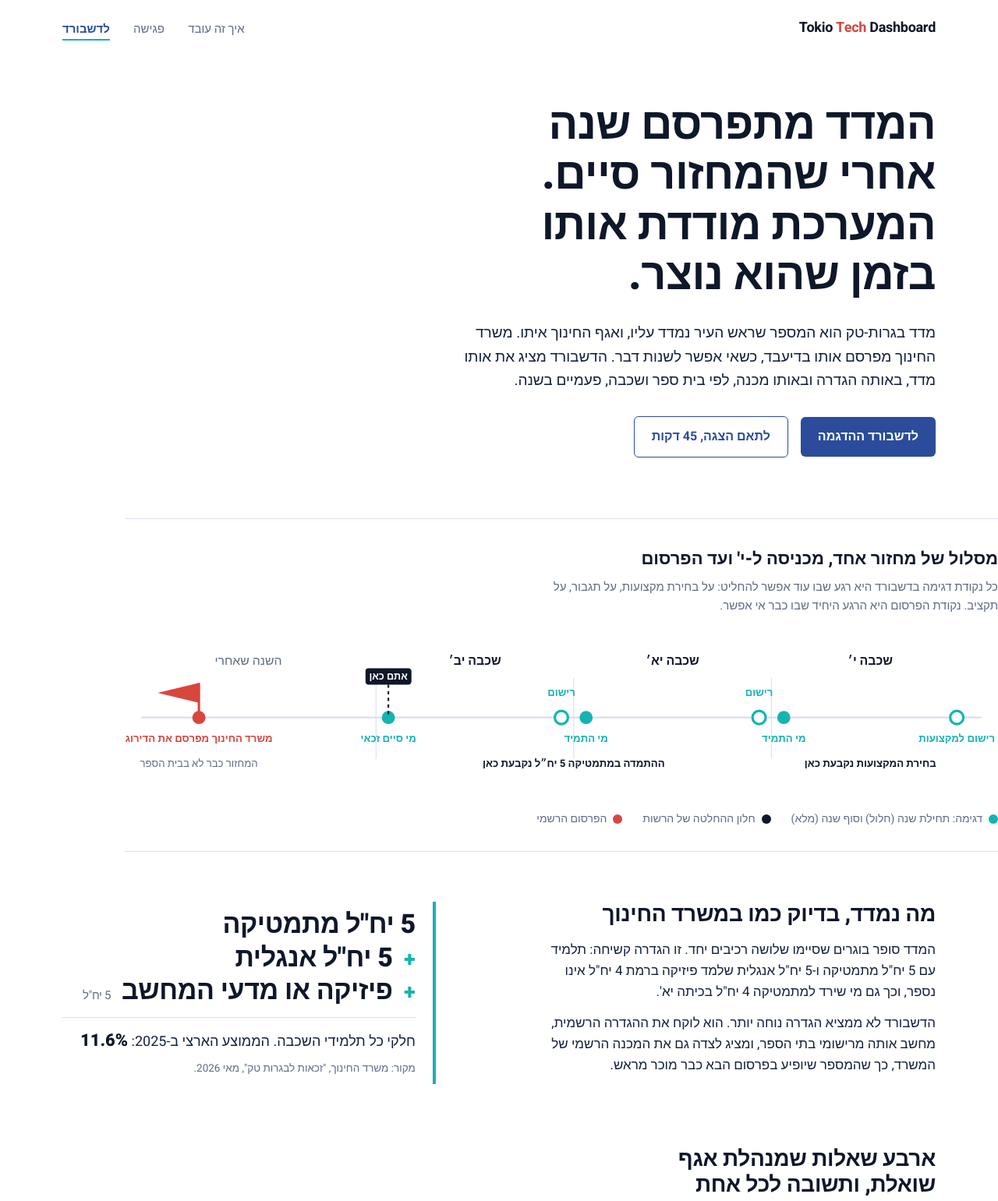
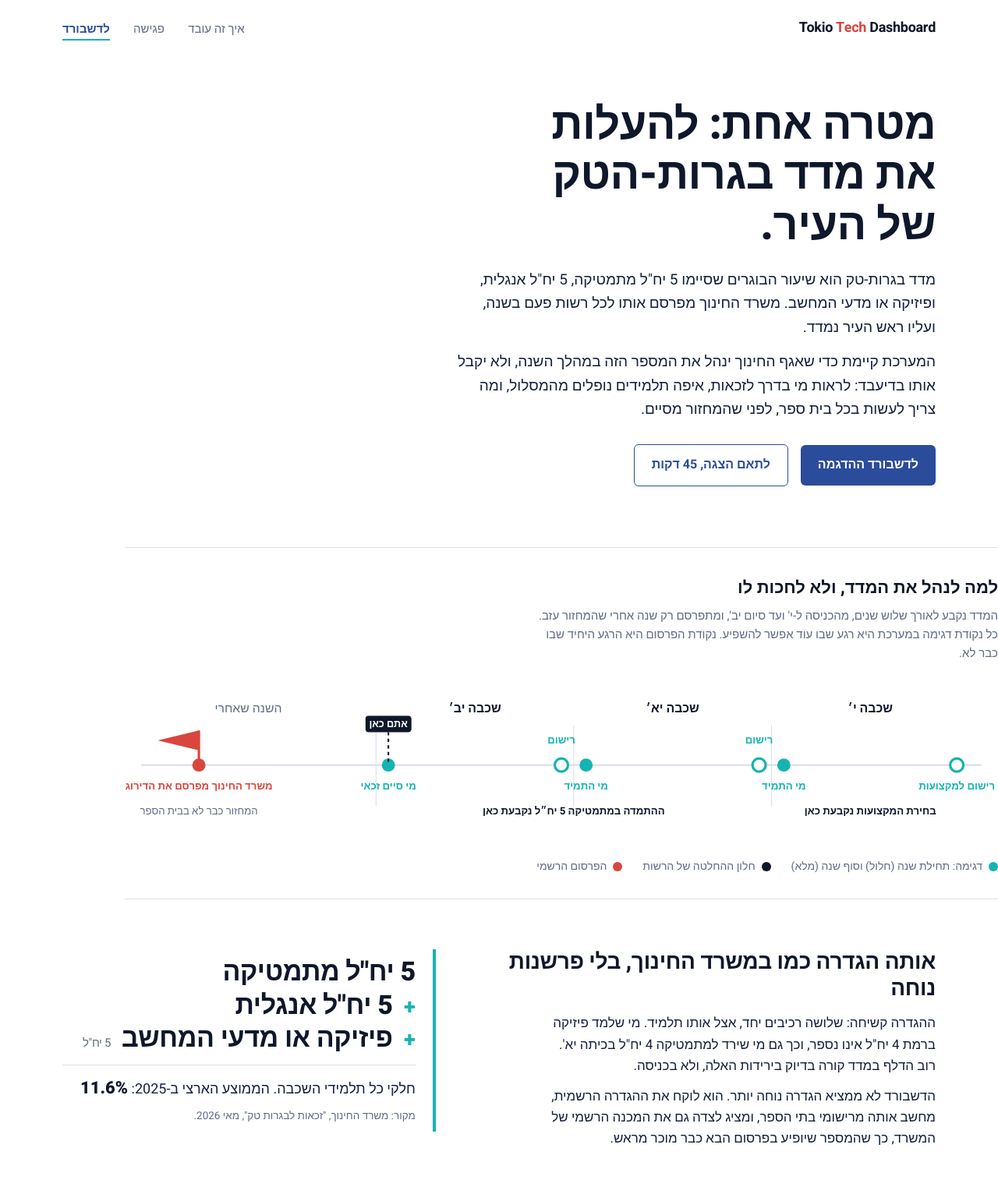
Before and after one commit to ramishaked/TokioTechDashboard, a website: page about.html in a window 1280 px wide. Shown: the top 1541 px of the page at 78% size. Drawn offline with Linux system fonts and the light colour scheme.

Commit message:
about: lead with the purpose (raise the city index), features after
Co-Authored-By: Claude Fable 5.1 <noreply@anthropic.com>

```diff
--- a/about.html
+++ b/about.html
@@ -34,7 +34,8 @@ img{max-width:100%;display:block;}
 /* ── hero ────────────────────────────────────────────── */
 .hero{padding:56px 0 24px;}
 .hero h1{font-family:var(--display);font-weight:800;font-size:clamp(32px,4.6vw,56px);line-height:1.15;max-width:17ch;color:var(--night);letter-spacing:-.6px;}
-.hero p.lead{margin-top:26px;max-width:58ch;font-size:19px;color:var(--ink);}
+.hero p.lead{margin-top:22px;max-width:58ch;font-size:19px;color:var(--ink);}
+.hero p.lead + p.lead{margin-top:14px;}
 .hero .acts{margin-top:30px;display:flex;gap:16px;flex-wrap:wrap;align-items:center;}
 .btn{display:inline-block;text-decoration:none;font-weight:700;font-size:16px;padding:13px 22px;border-radius:6px;}
 .btn.p{background:var(--indigo);color:#fff;}
@@ -146,8 +147,9 @@ footer a{color:var(--indigo);}
 
 <main>
   <section class="wrap hero">
-    <h1>המדד מתפרסם שנה אחרי שהמחזור סיים. המערכת מודדת אותו בזמן שהוא נוצר.</h1>
-    <p class="lead">מדד בגרות-טק הוא המספר שראש העיר נמדד עליו, ואגף החינוך איתו. משרד החינוך מפרסם אותו בדיעבד, כשאי אפשר לשנות דבר. הדשבורד מציג את אותו מדד, באותה הגדרה ובאותו מכנה, לפי בית ספר ושכבה, פעמיים בשנה.</p>
+    <h1>מטרה אחת: להעלות את מדד בגרות-הטק של העיר.</h1>
+    <p class="lead">מדד בגרות-טק הוא שיעור הבוגרים שסיימו 5 יח"ל מתמטיקה, 5 יח"ל אנגלית, ופיזיקה או מדעי המחשב. משרד החינוך מפרסם אותו לכל רשות פעם בשנה, ועליו ראש העיר נמדד.</p>
+    <p class="lead">המערכת קיימת כדי שאגף החינוך ינהל את המספר הזה במהלך השנה, ולא יקבל אותו בדיעבד: לראות מי בדרך לזכאות, איפה תלמידים נופלים מהמסלול, ומה צריך לעשות בכל בית ספר, לפני שהמחזור מסיים.</p>
     <div class="acts">
       <a class="btn p" href="./">לדשבורד ההדגמה</a>
       <a class="btn s" href="#contact">לתאם הצגה, 45 דקות</a>
@@ -155,8 +157,8 @@ footer a{color:var(--indigo);}
   </section>
 
   <section class="wrap tl" aria-labelledby="tlh">
-    <h2 id="tlh">מסלול של מחזור אחד, מכניסה ל-י' ועד הפרסום</h2>
-    <p class="sub">כל נקודת דגימה בדשבורד היא רגע שבו עוד אפשר להחליט: על בחירת מקצועות, על תגבור, על תקציב. נקודת הפרסום היא הרגע היחיד שבו כבר אי אפשר.</p>
+    <h2 id="tlh">למה לנהל את המדד, ולא לחכות לו</h2>
+    <p class="sub">המדד נקבע לאורך שלוש שנים, מהכניסה ל-י' ועד סיום יב', ומתפרסם רק שנה אחרי שהמחזור עזב. כל נקודת דגימה במערכת היא רגע שבו עוד אפשר להשפיע. נקודת הפרסום היא הרגע היחיד שבו כבר לא.</p>
     <div class="scroller">
     <svg id="tlsvg" viewBox="0 0 1060 190" role="img" aria-label="ציר זמן: שכבות י', יא', יב' עם שתי דגימות בכל שנה, ופרסום הדירוג שנה אחרי סיום המחזור">
       <!-- axis -->
@@ -216,8 +218,8 @@ footer a{color:var(--indigo);}
 
   <section class="wrap def">
     <div>
-      <h2>מה נמדד, בדיוק כמו במשרד החינוך</h2>
-      <p>המדד סופר בוגרים שסיימו שלושה רכיבים יחד. זו הגדרה קשיחה: תלמיד עם 5 יח"ל מתמטיקה ו-5 יח"ל אנגלית שלמד פיזיקה ברמת 4 יח"ל אינו נספר, וכך גם מי שירד למתמטיקה 4 יח"ל בכיתה יא'.</p>
+      <h2>אותה הגדרה כמו במשרד החינוך, בלי פרשנות נוחה</h2>
+      <p>ההגדרה קשיחה: שלושה רכיבים יחד, אצל אותו תלמיד. מי שלמד פיזיקה ברמת 4 יח"ל אינו נספר, וכך גם מי שירד למתמטיקה 4 יח"ל בכיתה יא'. רוב הדלף במדד קורה בדיוק בירידות האלה, ולא בכניסה.</p>
       <p>הדשבורד לא ממציא הגדרה נוחה יותר. הוא לוקח את ההגדרה הרשמית, מחשב אותה מרישומי בתי הספר, ומציג לצדה גם את המכנה הרשמי של המשרד, כך שהמספר שיופיע בפרסום הבא כבר מוכר מראש.</p>
     </div>
     <div class="formula" aria-label="הגדרת המדד">
```
